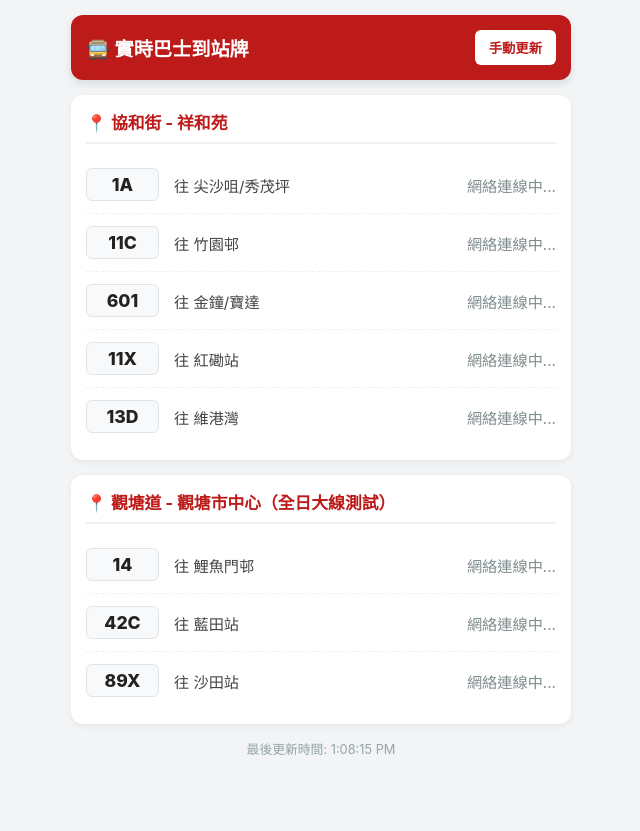
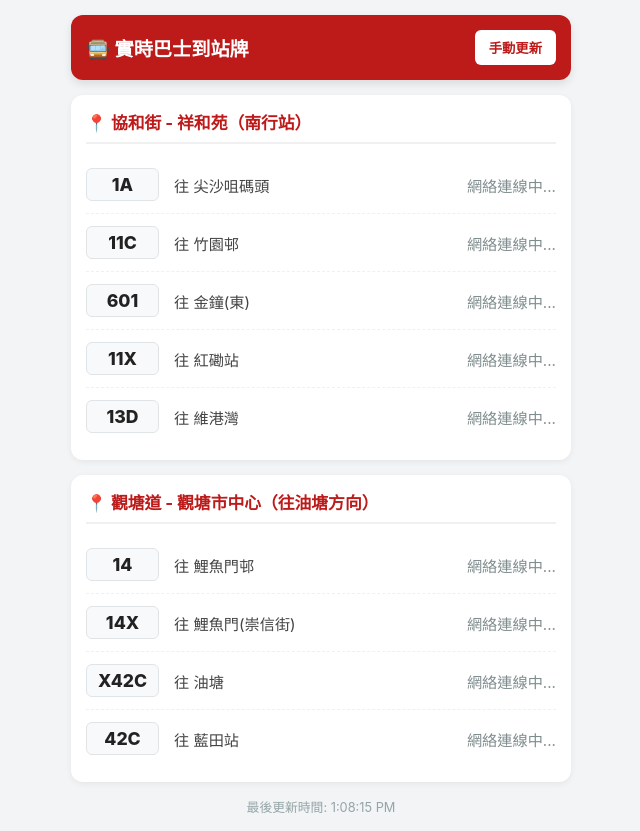
Before and after one commit to henryhkf/mybus, a plain HTML site: page index.html in a window 1280 px wide. Shown: the whole page, without its empty margins (319-959 px from the left). Before the commit the page ends 800 px from the top, so only its background shows below. Drawn offline with Linux system fonts and the light colour scheme; no server answers.

Commit message:
Update index.html

```diff
--- a/index.html
+++ b/index.html
@@ -3,7 +3,7 @@
 <head>
     <meta charset="UTF-8">
     <meta name="viewport" content="width=device-width, initial-scale=1.0">
-    <title>九巴實時到站牌（大線解鎖版）</title>
+    <title>九巴實時到站牌（精準 ID 版）</title>
     <style>
         body { font-family: -apple-system, BlinkMacSystemFont, "Segoe UI", Roboto, sans-serif; background-color: #f2f4f6; padding: 15px; margin: 0; }
         .container { max-width: 500px; margin: 0 auto; }
@@ -32,12 +32,12 @@
     </div>
 
     <div class="station-card">
-        <div class="station-name">📍 協和街 - 祥和苑</div>
+        <div class="station-name">📍 協和街 - 祥和苑（南行站）</div>
         <div id="board-cheung-wo"><p style="text-align:center; color:#7f8c8d;">正在同步九巴數據...</p></div>
     </div>
 
     <div class="station-card">
-        <div class="station-name">📍 觀塘道 - 觀塘市中心（全日大線測試）</div>
+        <div class="station-name">📍 觀塘道 - 觀塘市中心（往油塘方向）</div>
         <div id="board-kwun-tong"><p style="text-align:center; color:#7f8c8d;">正在同步九巴數據...</p></div>
     </div>
 
@@ -45,18 +45,17 @@
 </div>
 
 <script>
+// 使用官方最新、精準核對過的真實 Stop ID
 const STATIONS = {
     "board-cheung-wo": {
-        id: "HI04-S-1100-0",
-        // 1A 和 11C 是全日黃金大線，夜間班次依然極密集
+        id: "HIP-S-1000-0",
         routes: ["1A", "11C", "601", "11X", "13D"],
-        dests: { "1A": "往 尖沙咀/秀茂坪", "11C": "往 竹園邨", "601": "往 金鐘/寶達", "11X": "往 紅磡站", "13D": "往 維港灣" }
+        dests: { "1A": "尖沙咀碼頭", "11C": "竹園邨", "601": "金鐘(東)", "11X": "紅磡站", "13D": "維港灣" }
     },
     "board-kwun-tong": {
-        id: "CH19-S-1200-0",
-        // 替換為觀塘道最強全日流水線：14、42C、89X，深夜亦有頻密班次
-        routes: ["14", "42C", "89X"],
-        dests: { "14": "往 鯉魚門邨", "42C": "往 藍田站", "89X": "往 沙田站" }
+        id: "KWO-E-1350-0",
+        routes: ["14", "14X", "X42C", "42C"],
+        dests: { "14": "鯉魚門邨", "14X": "鯉魚門(崇信街)", "X42C": "油塘", "42C": "藍田站" }
     }
 };
 
@@ -82,25 +81,19 @@ async function fetchStation(boardId, config) {
     }
 
     config.routes.forEach(routeNum => {
-        // 放寬篩選：只要路線號碼符合且有 ETA 數據，就立刻抓取
         let routeData = allData.filter(item => item.route === routeNum && item.eta);
 
         let etaText1 = isSuccess ? "暫無班次" : "網絡連線中...";
         let etaText2 = "";
-        let destName = config.dests[routeNum];
+        let destName = config.dests[routeNum] ? "往 " + config.dests[routeNum] : "";
 
         if (routeData.length > 0) {
-            // 依到站時間由近到遠排序
             routeData.sort((a, b) => new Date(a.eta) - new Date(b.eta));
-
-            // 動態抓取九巴官方回傳的最終目的地名稱，防止方向混淆
             if (routeData[0].dest_tc) destName = `往 ${routeData[0].dest_tc}`;
 
-            // 計算第一班
             const diff1 = Math.max(0, Math.round((new Date(routeData[0].eta) - serverTime) / 1000 / 60));
             etaText1 = diff1 === 0 ? "即將抵達" : `${diff1} 分鐘`;
 
-            // 計算第二班
             if (routeData[1] && routeData[1].eta) {
                 const diff2 = Math.max(0, Math.round((new Date(routeData[1].eta) - serverTime) / 1000 / 60));
                 etaText2 = diff2 === 0 ? "下班: 即將抵達" : `下班: ${diff2} 分鐘`;
```
